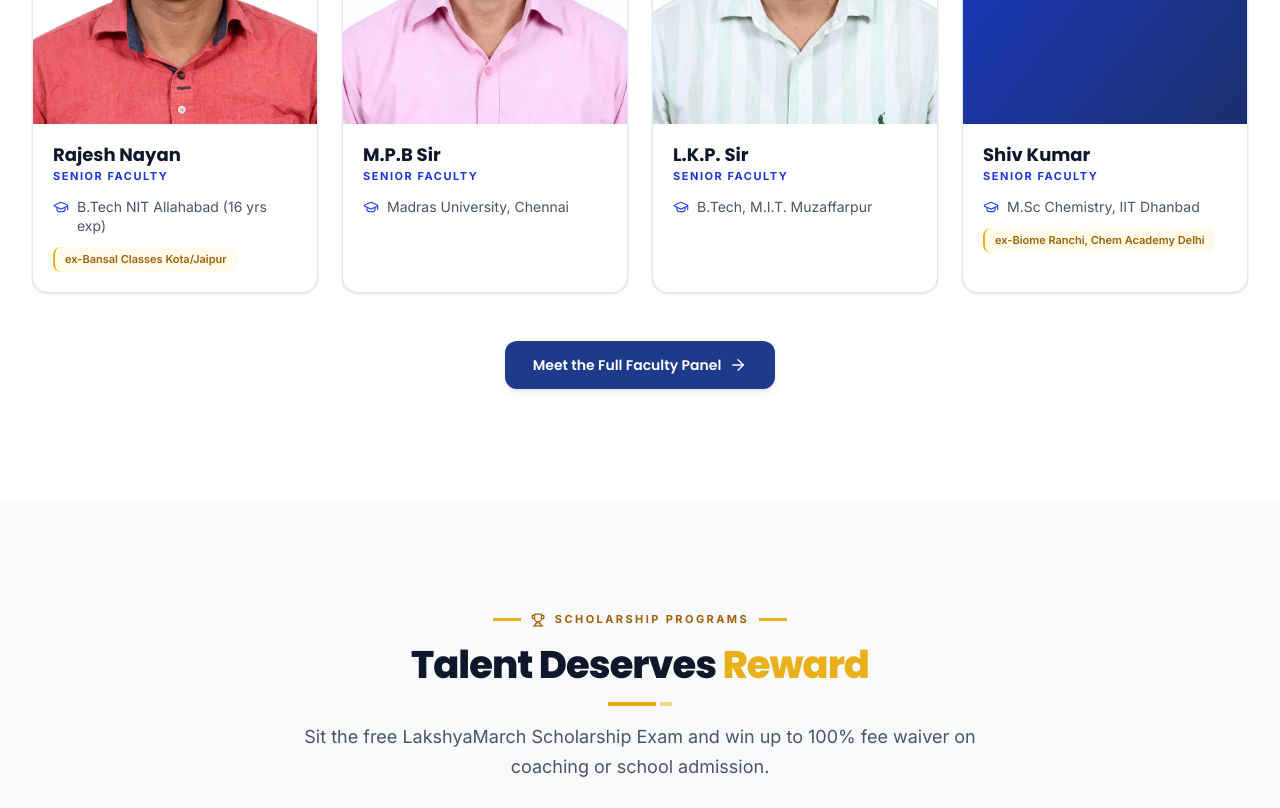
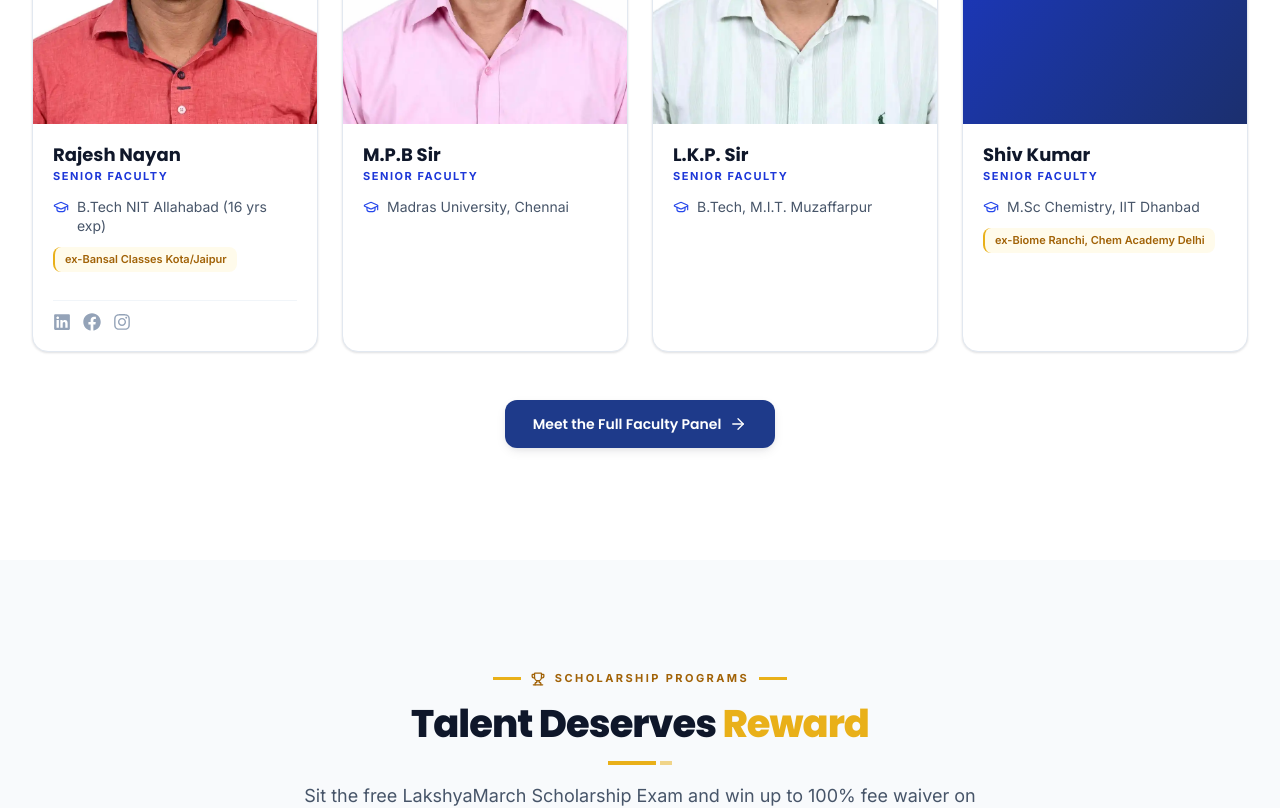
Before and after one commit to yashvantlive/lakshyamarch-public, a Next.js app: page / in a window 1280 px wide. Shown: the part 5461-6269 px from the top of the page. Built offline with nearby package versions, Linux system fonts and the light colour scheme.

Commit message:
Fix lucide-react import error for social icons

```diff
--- a/src/components/brand/FacultyCard.tsx
+++ b/src/components/brand/FacultyCard.tsx
@@ -1,5 +1,6 @@
 import React from "react";
 import { GraduationCap, Quote } from "lucide-react";
+import { FaLinkedin, FaInstagram, FaFacebook } from "react-icons/fa";
 import { cn } from "@/lib/utils";
 
 export type Faculty = {
@@ -10,6 +11,9 @@ export type Faculty = {
   qual: string;
   prev?: string;
   usp?: string;
+  linkedin?: string;
+  instagram?: string;
+  facebook?: string;
 };
 
 /**
@@ -85,6 +89,27 @@ export default function FacultyCard({
             <p className="font-sans text-xs italic leading-relaxed text-ink-700">{faculty.usp}</p>
           </div>
         )}
+
+        {/* Social Links */}
+        {(faculty.linkedin || faculty.instagram || faculty.facebook) && (
+          <div className="mt-4 flex items-center gap-3 border-t border-ink-100 pt-3">
+            {faculty.linkedin && (
+              <a href={faculty.linkedin} target="_blank" rel="noopener noreferrer" className="text-ink-400 hover:text-[#0A66C2] transition-colors" aria-label="LinkedIn">
+                <FaLinkedin size={18} />
+              </a>
+            )}
+            {faculty.facebook && (
+              <a href={faculty.facebook} target="_blank" rel="noopener noreferrer" className="text-ink-400 hover:text-[#1877F2] transition-colors" aria-label="Facebook">
+                <FaFacebook size={18} />
+              </a>
+            )}
+            {faculty.instagram && (
+              <a href={faculty.instagram} target="_blank" rel="noopener noreferrer" className="text-ink-400 hover:text-[#E4405F] transition-colors" aria-label="Instagram">
+                <FaInstagram size={18} />
+              </a>
+            )}
+          </div>
+        )}
       </div>
     </div>
   );
--- a/src/lib/siteData.ts
+++ b/src/lib/siteData.ts
@@ -295,6 +295,9 @@ export const FACULTY = [
     qual: "B.Tech NIT Allahabad (16 yrs exp)",
     prev: "ex-Bansal Classes Kota/Jaipur",
     usp: "Best mentorship, guidance and disciplinarian with caring attitude.",
+    linkedin: "https://linkedin.com/",
+    facebook: "https://facebook.com/",
+    instagram: "https://instagram.com/",
   },
   {
     name: "M.P.B Sir",
```
